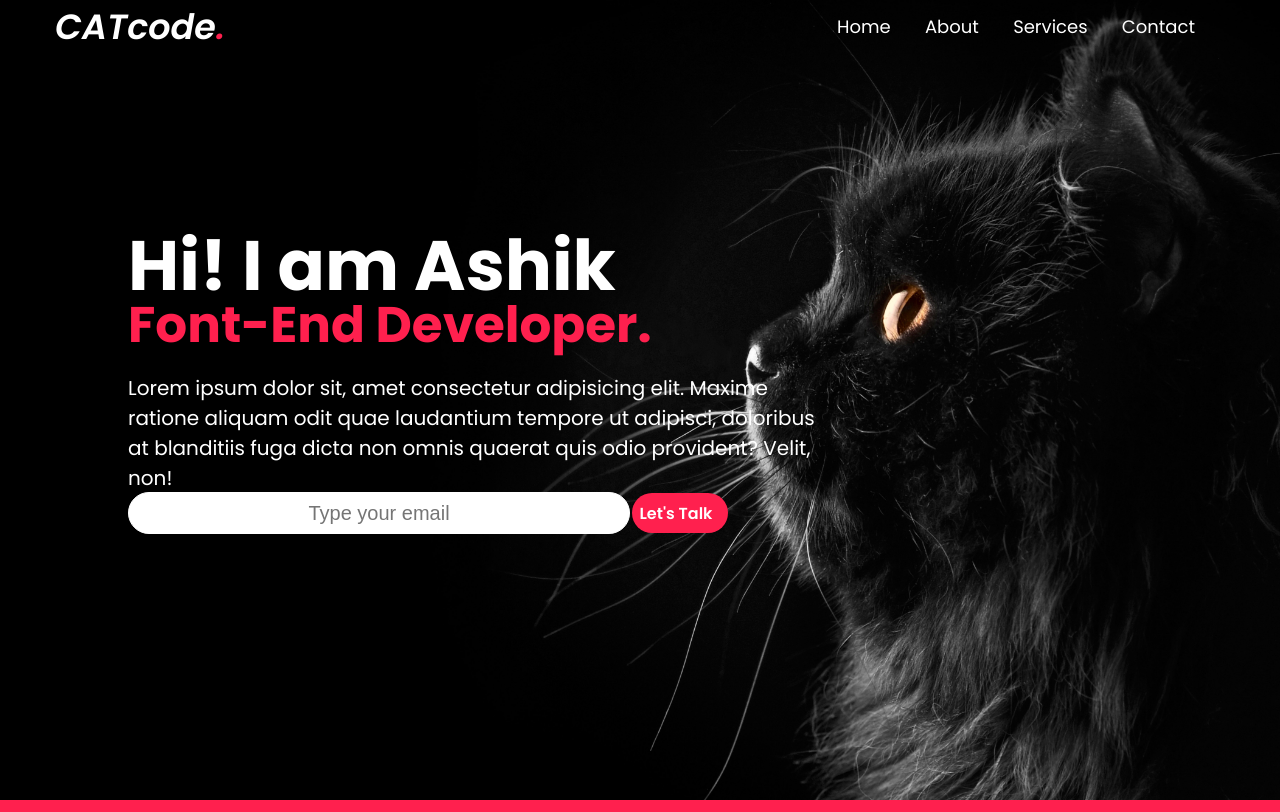
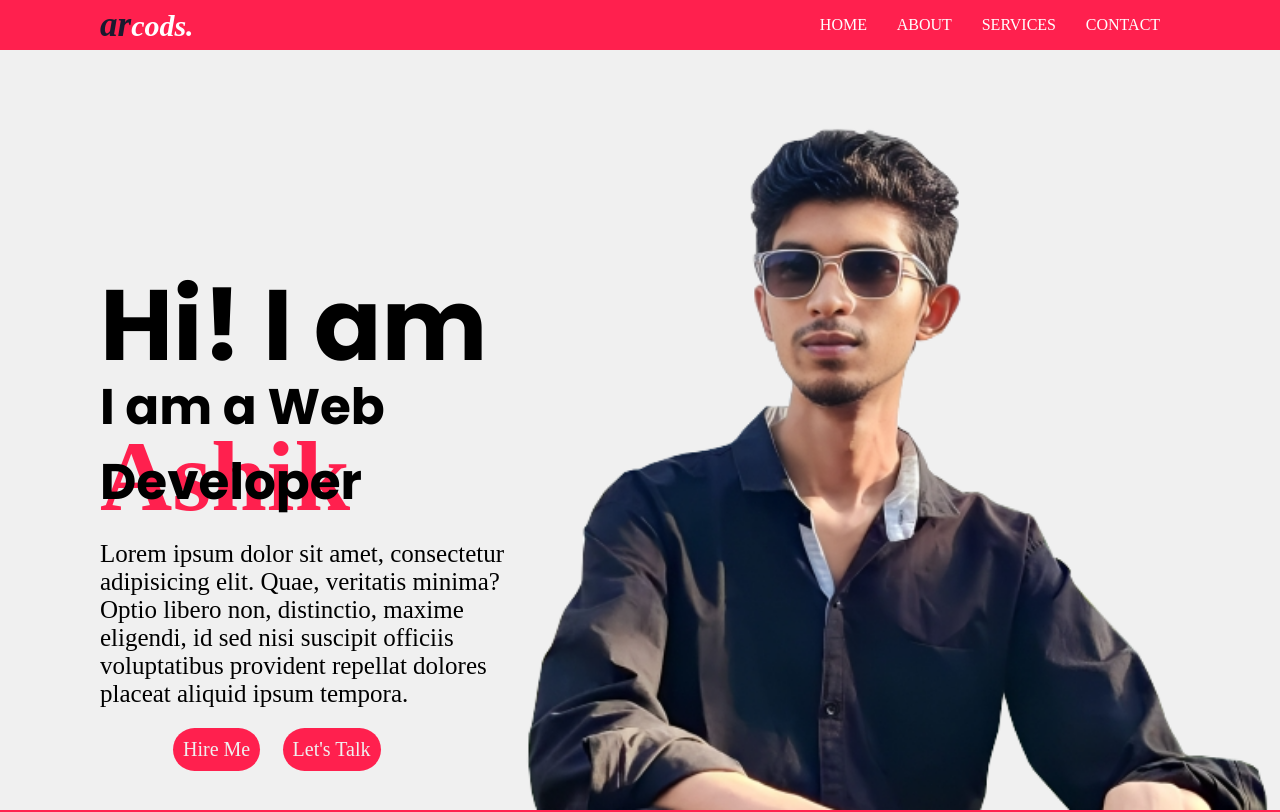
Before and after one commit to ArAshik10/ArAshik10, a plain HTML site: page index.html in a window 1280 px wide. Shown: the top 812 px of the page. Drawn offline with Linux system fonts and the light colour scheme; a web font is replaced by a local one.

Commit message:
Initial commit

```diff
--- a/index.html
+++ b/index.html
@@ -7,33 +7,38 @@
     <link rel="stylesheet" href="style.css">
 </head>
 <body>
-    <header>
-        <nav class="navbar">
-            <div class="navdiv">
-                <div class="logo"><a href="#">CATcode<span>.</span></a></div>
-                <ul class="items">
-                    <li><a href="#">Home</a></li>
-                    <li><a href="#">About</a></li>
-                    <li><a href="#">Services</a></li>
-                    <li><a href="#">Contact</a></li>
-                </ul>
-            </div>
-        </nav>
-    </header>
+    <nav class="navBar">
+        <a href="#" class="logo"><span class="logoColor">AR</span>cods.</a>
+        <ul class="navLinks">
+            <li><a href="#">HOME</a></li>
+            <li><a href="#">ABOUT</a></li>
+            <li><a href="#">SERVICES</a></li>
+            <li><a href="#">CONTACT</a></li>
+        </ul>
+    </nav>
 
-    <main>
-        <div class="info">
-            <h1 class="intro">Hi! I am Ashik</h1>
-            <h1 class="skill">Font-End Developer.</h1>
-            <p class="details">Lorem ipsum dolor sit, amet consectetur adipisicing elit. Maxime ratione aliquam odit quae laudantium tempore ut adipisci, doloribus at blanditiis fuga dicta non omnis quaerat quis odio provident? Velit, non!</p>
-            <div class="_inp">
-                <div class="inp">
-                    <input type="email" class="email" placeholder="Type your email">
-                </div>
-                    <a class="btn" href="#">Let's Talk</a>
+    <section class="intro">
+        <div class="introText">
+            <h1>Hi! I am <span>Ashik</span></h1>
+            <h3>I am a Web Developer</h3>
+            <p>Lorem ipsum dolor sit amet, consectetur adipisicing elit. Quae, veritatis minima? Optio libero non, distinctio, maxime eligendi, id sed nisi suscipit officiis voluptatibus provident repellat dolores placeat aliquid ipsum tempora.</p>
+            <div class="btns" style="display: flex; justify-content: space-around; width: 350px; float: right;">
+                <a href="#">Hire Me</a>
+                <a href="#" style="margin-right: 120px;">Let's Talk</a>
             </div>
         </div>
-    </main>
-<script src="script.js"></script>
+        <div class="personalImg">
+            <img src="/image/personal photo.png.png" alt="personal ing">
+        </div>
+    </section>
+
+    <section class="midSection">
+        <div class="midImg">
+
+        </div>
+        <div class="midText">
+
+        </div>
+    </section>
 </body>
 </html>
--- a/style.css
+++ b/style.css
@@ -5,125 +5,122 @@
 *{
     margin: 0;
     padding: 0;
+    font-family: SUSE;
+    box-sizing: border-box;
+}
+
+body{
+    background-color: var(--hero-color);
 }
 
 :root{
-    --primary-color: #00224D;
-    --secondary-color: #FF204E;
+    --child-color: #FF204E;
+    --hero-color: #F0F0F0;
 }
 
-body{
-    background-image: url(/image/wallpaperflare.com_wallpaper.jpg);
-    background-repeat: no-repeat;
-    background-size: cover;
-    background-color: var(--secondary-color);
-}
-
-.navbar{
-    font-family: Poppins;
-    padding-left: 55px;
-    padding-right: 55px;
-}
-
-.navdiv{
+.navBar{
+    background-color: var(--child-color);
+    width: 100%;
+    height: 50px;
     display: flex;
-    align-items: center;
     justify-content: space-between;
     align-items: center;
 }
 
-.logo a{
+.navBar .logo{
     text-decoration: none;
+    margin-left: 100px;
     color: white;
-    font-size: 35px;
+    font-size: 30px;
     font-style: italic;
     font-weight: 600;
 }
 
-.logo a span{
-    color: var(--secondary-color);
+.navBar .logo .logoColor{
+    color: #1A1A2E;
+    font-weight: 600;
+    text-transform: lowercase;
+    font-size: 35px;
 }
 
-.items li{
-    list-style: none;
-    text-decoration: none;
-    display: inline-block;
-
+.navBar ul{
+    display: flex;
+    margin-right: 90px;
+    width: 400px;
+    justify-content: space-evenly;
 }
 
-.items li a{
+.navBar ul li{
+    list-style: none;
+}
+
+.navBar ul li a{
     text-decoration: none;
     color: white;
-    font-size: 18px;
-    margin-right: 30px;
-    transition: .4s;
 }
 
-.items li a:hover{
-    text-decoration: underline 2px var(--secondary-color);
+/* nav finished */
+
+.intro{
+    display: flex;
+    justify-content: space-between;
 }
 
-/* navend */
+.introText{
+    margin-left: 100px;
+}
 
-.info{
-    color: white;
-    width: 600px;
-    margin-left: 10vw;
-    margin-top: 20vh;
+.introText h1{
+    font-size: 100px;
+    font-family: Poppins;
+    margin-top: 25vh;
+    height: 0;
+}
+
+.introText h1 span{
+    color: var(--child-color);
+}
+
+.introText h3{
+    margin-top: 120px;
+    font-size: 50px;
     font-family: Poppins;
 }
 
-.info .intro{
-    height: 75px;
-    font-size: 70px;
+.introText p{
+    margin-top: 20px;
+    font-size: 25px;
 }
 
-.info .skill{
-    color: var(--secondary-color);
-    font-size: 50px;
+.introText a{
+    float: right;
+    text-decoration: none;
+    color:#F0F0F0;
+    background-color: var(--child-color);
+    font-size: 20px;
+    padding: 10px;
+    border-radius: 25px;
+    display: flex;
+    margin-top: 20px;
 }
 
-.info p{
-    width: 700px;
-    margin-top: 10px;
-    font-size: 20px;
+.personalImg{
+    display: flex;
+    height: 95vh;
 }
 
-.inp{
-    width: 700px;
+/* upper section finished */
+
+.midSection{
+    height: 100vh;
+    background-color: var(--child-color);
     display: flex;
+    justify-content: space-around;
     align-items: center;
 }
 
-.email{
-    height: 40px;
-    width: 500px;
-    border: 1px solid white;
-    border-radius: 25px 25px 25px 25px;
-    text-align: center;
-    font-size: 20px;
+.midSection div{
+    width: 40vw;
+    height: 95vh;
+    background-color: #F0F0F0;
 }
-
-.btn{
-    background-color: var(--secondary-color);
-    border-radius: 25px 25px 25px 25px;
-    text-decoration: none;
-    color: white;
-    margin-left: 2px;
-    padding: 7.5px;
-    font-weight: 600;
-    transition: .3s ease;
-    width: 200px;
-    height: 25px;
-}
-
-.btn:hover{
-    color: var(--secondary-color);
-    border: 1px solid white;
-    background-color: transparent;
-}
-
-._inp{
-    height: 40px;
-    display: flex;
-}
```
Also changed, not shown: image/Untitled design (3) kkkl (1).png (deleted), image/personal photo.png.png (added), image/wallpaperflare.com_wallpaper.jpg (deleted), 1 other file.
